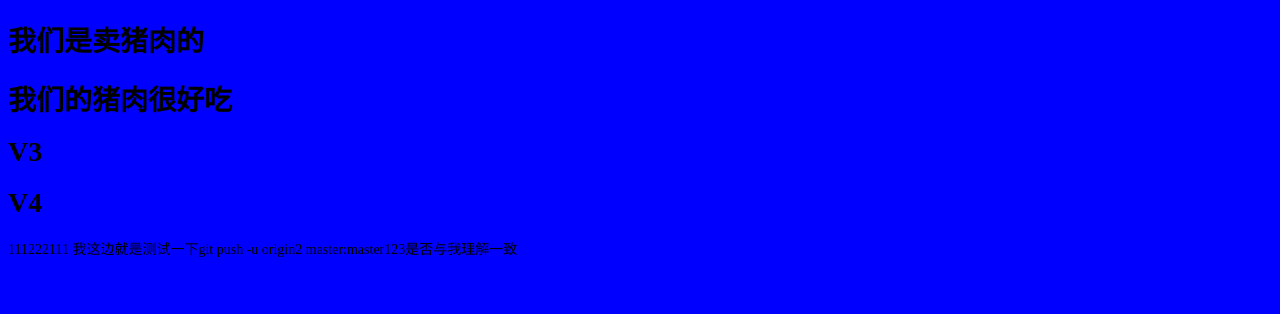
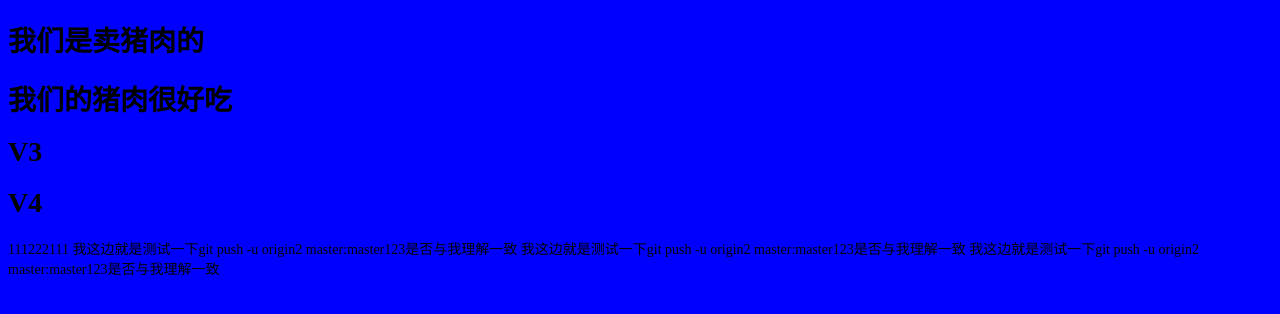
Before and after one commit to ryanchosen/git-demo-1, a plain HTML site: page index.html in a window 1280 px wide. Drawn offline with Linux system fonts and the light colour scheme.

Commit message:
我这边就是测试一下git push -u origin2 master:master123是否与我理解一致1111

```diff
--- a/index.html
+++ b/index.html
@@ -15,6 +15,8 @@
     <h1>V4</h1>
     111222111
     我这边就是测试一下git push -u origin2 master:master123是否与我理解一致
+    我这边就是测试一下git push -u origin2 master:master123是否与我理解一致
+    我这边就是测试一下git push -u origin2 master:master123是否与我理解一致
 </body>
 
 </html>
```
